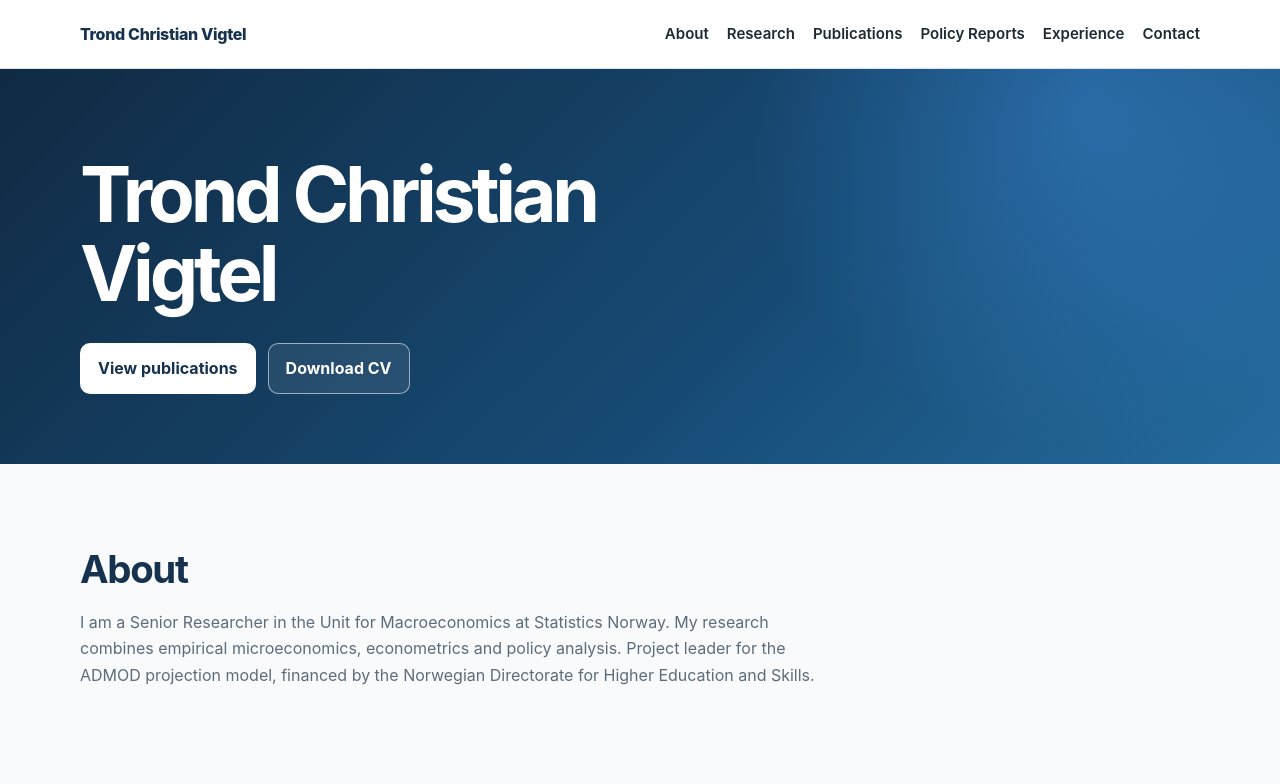
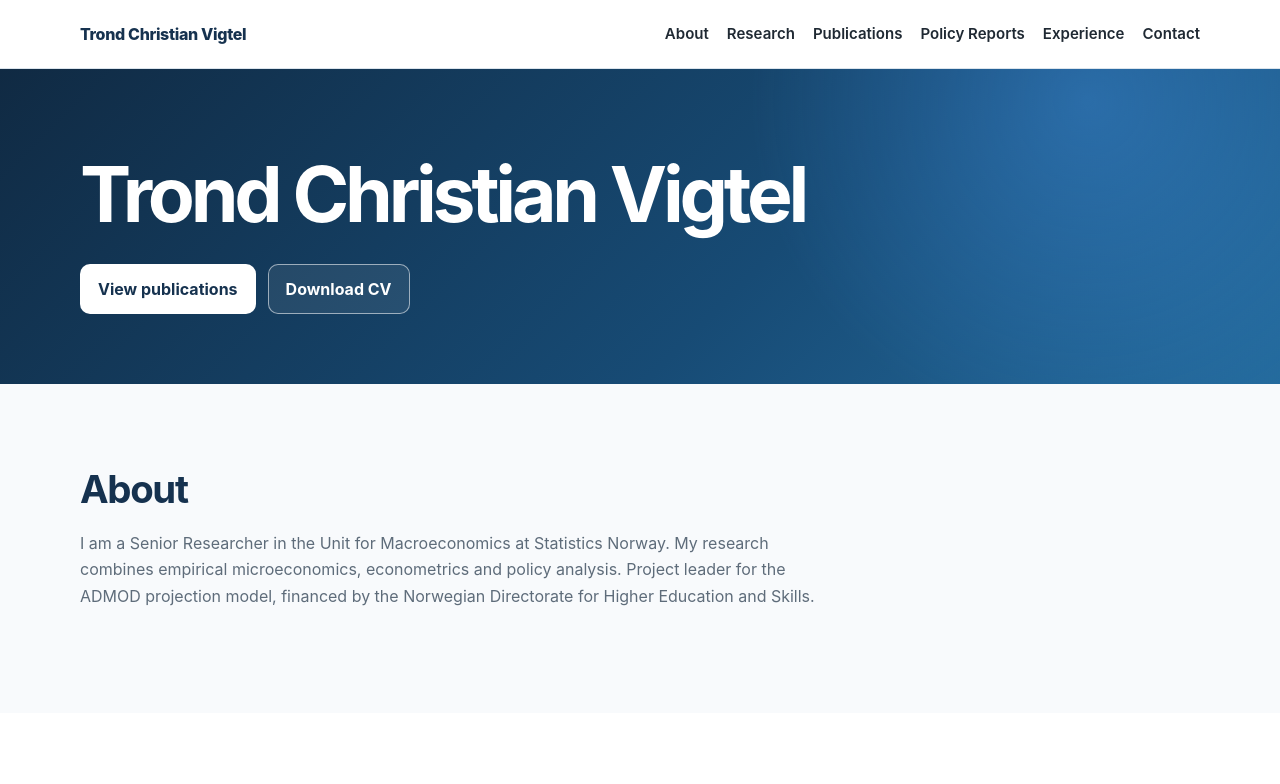
Before and after one commit to trond-cv/trond-cv.github.io, a plain HTML site: page index.html in a window 1280 px wide. Shown: the top 784 px of the page. Drawn offline with Linux system fonts and the light colour scheme.

Commit message:
Update index.html

```diff
--- a/index.html
+++ b/index.html
@@ -51,7 +51,7 @@
     }
     .hero-grid { display: grid; grid-template-columns: 1.5fr .8fr; gap: 52px; align-items: center; }
     .eyebrow { margin: 0 0 12px; color: #bde0ff; text-transform: uppercase; letter-spacing: .12em; font-size: .78rem; font-weight: 800; }
-    h1 { margin: 0; font-size: clamp(2.7rem, 6vw, 5rem); line-height: 1.03; letter-spacing: -.055em; }
+    h1 { margin: 0; font-size: clamp(2.7rem, 6vw, 5rem); line-height: 1.03; letter-spacing: -.055em; white-space: nowrap;}
     .lead { max-width: 760px; margin: 24px 0 0; font-size: clamp(1.08rem, 2vw, 1.32rem); color: #e5f2ff; }
     .hero-actions { display: flex; flex-wrap: wrap; gap: 12px; margin-top: 30px; }
     .button { display: inline-flex; align-items: center; justify-content: center; padding: 11px 17px; border-radius: 10px; font-weight: 750; border: 1px solid rgba(255,255,255,.55); }
```
